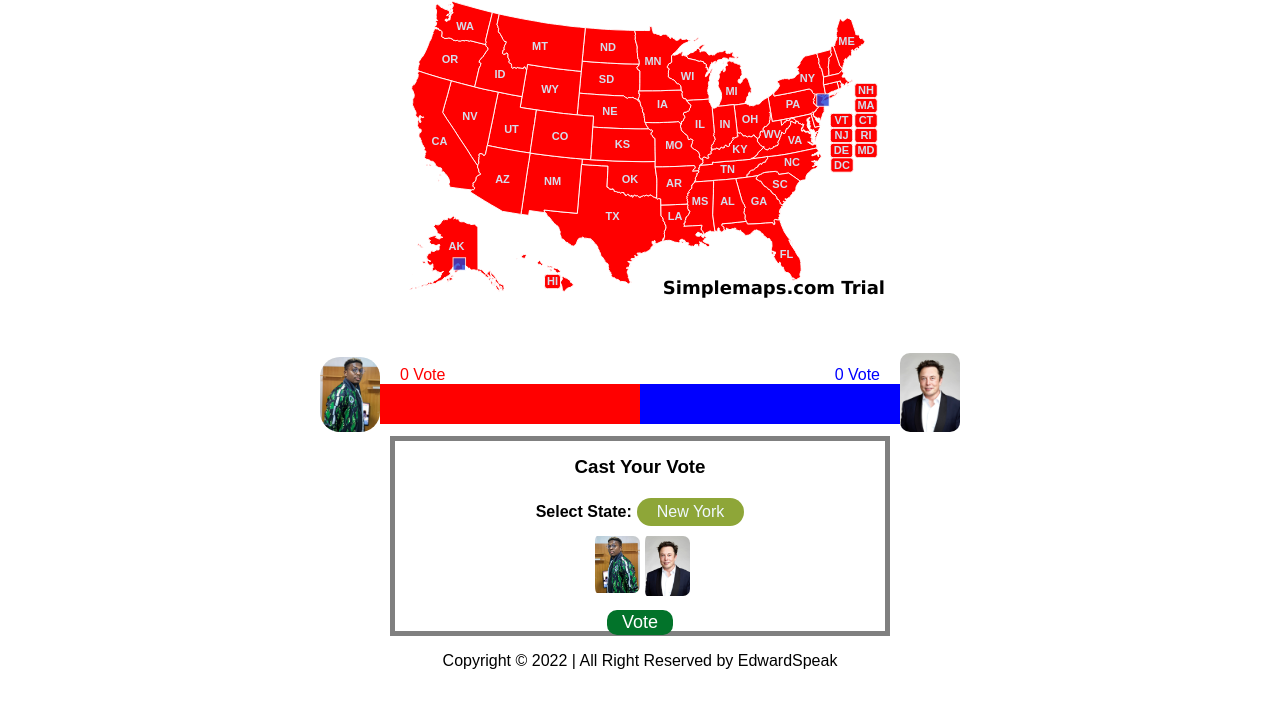
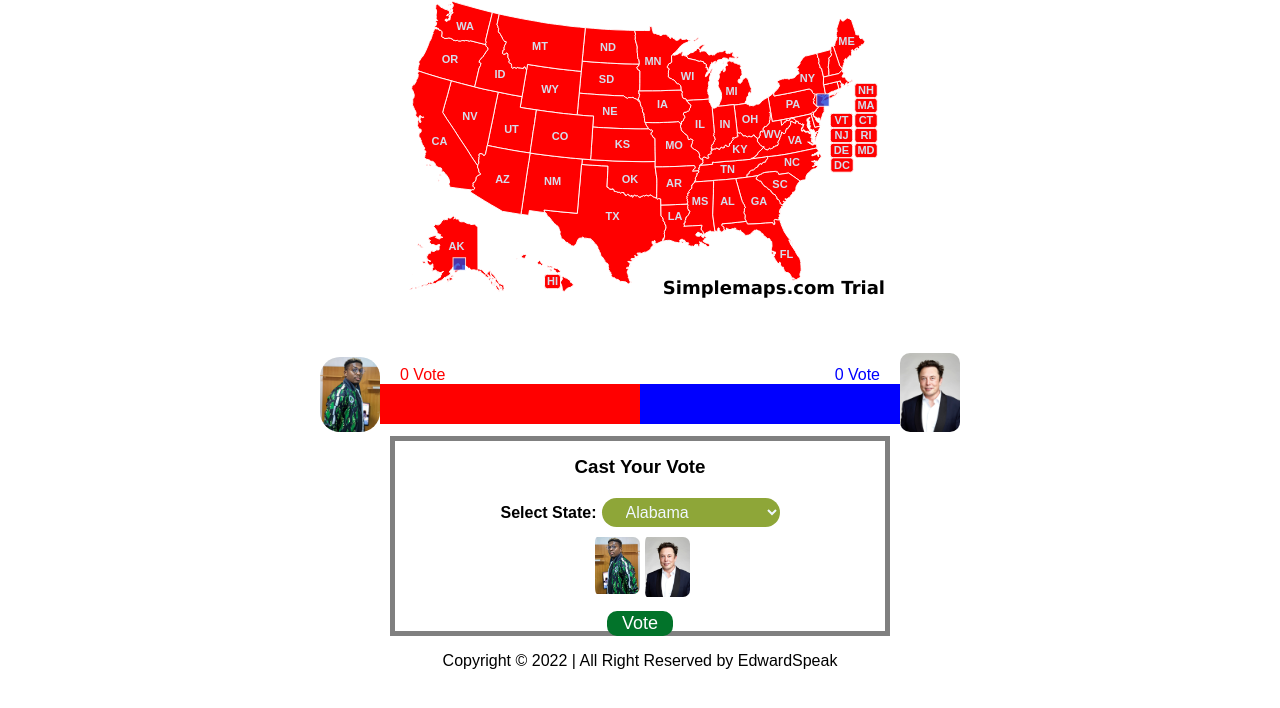
Before and after one commit to Izimartin/Edward-Speak, a plain HTML site: page ES Voting App/vote.html in a window 1280 px wide. Shown: the part 82-790 px from the top of the page. Drawn offline with Linux system fonts and the light colour scheme; a web font is replaced by a local one.

Commit message:
Update vote.html

```diff
--- a/ES Voting App/vote.html
+++ b/ES Voting App/vote.html
@@ -63,7 +63,60 @@
       </div>
       <div class="select-box">
         <p class="select-state">Select State:</p>
-        <button class="btn-country" id="stateInput">New York</button>
+        <select class="btn-country" name="state" size="1">
+          <option value="AL">Alabama</option>
+          <option value="AK">Alaska</option>
+          <option value="AZ">Arizona</option>
+          <option value="AR">Arkansas</option>
+          <option value="CA">California</option>
+          <option value="CO">Colorado</option>
+          <option value="CT">Connecticut</option>
+          <option value="DE">Delaware</option>
+          <option value="DC">Dist of Columbia</option>
+          <option value="FL">Florida</option>
+          <option value="GA">Georgia</option>
+          <option value="HI">Hawaii</option>
+          <option value="ID">Idaho</option>
+          <option value="IL">Illinois</option>
+          <option value="IN">Indiana</option>
+          <option value="IA">Iowa</option>
+          <option value="KS">Kansas</option>
+          <option value="KY">Kentucky</option>
+          <option value="LA">Louisiana</option>
+          <option value="ME">Maine</option>
+          <option value="MD">Maryland</option>
+          <option value="MA">Massachusetts</option>
+          <option value="MI">Michigan</option>
+          <option value="MN">Minnesota</option>
+          <option value="MS">Mississippi</option>
+          <option value="MO">Missouri</option>
+          <option value="MT">Montana</option>
+          <option value="NE">Nebraska</option>
+          <option value="NV">Nevada</option>
+          <option value="NH">New Hampshire</option>
+          <option value="NJ">New Jersey</option>
+          <option value="NM">New Mexico</option>
+          <option value="NY">New York</option>
+          <option value="NC">North Carolina</option>
+          <option value="ND">North Dakota</option>
+          <option value="OH">Ohio</option>
+          <option value="OK">Oklahoma</option>
+          <option value="OR">Oregon</option>
+          <option value="PA">Pennsylvania</option>
+          <option value="RI">Rhode Island</option>
+          <option value="SC">South Carolina</option>
+          <option value="SD">South Dakota</option>
+          <option value="TN">Tennessee</option>
+          <option value="TX">Texas</option>
+          <option value="UT">Utah</option>
+          <option value="VT">Vermont</option>
+          <option value="VA">Virginia</option>
+          <option value="WA">Washington</option>
+          <option value="WV">West Virginia</option>
+          <option value="WI">Wisconsin</option>
+          <option value="WY">Wyoming</option>
+        </select>
+        <!-- <button class="btn-country" id="stateInput">New York</button> -->
       </div>
 
       <div class="ed-el">
```
